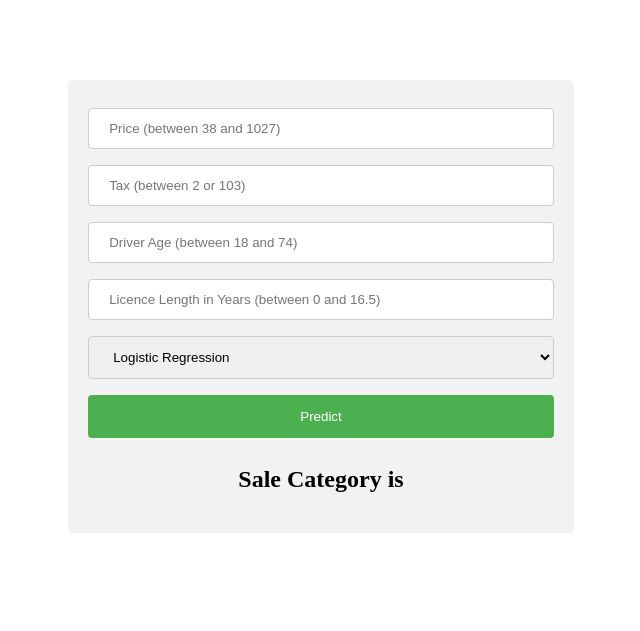
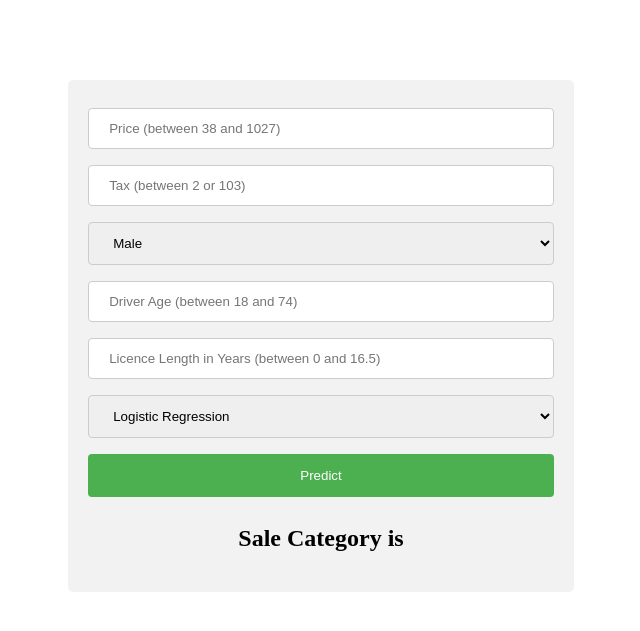
Before and after one commit to mvmorr/dummy, a Flask app: page / in a window 1280 px wide. Shown: the top 631 px of the page, without its empty margins (319-959 px from the left). Run offline with Flask 2, Linux system fonts and the light colour scheme; parts of the project's set-up code (start-up, migrations or seed data) failed here and were passed over.

Commit message:
Update home.html

```diff
--- a/templates/home.html
+++ b/templates/home.html
@@ -50,7 +50,9 @@ div {
 
     <label for="Tax"></label>
     <input type="number" id="Tax" name="Tax" placeholder="Tax (between 2 or 103)" min="2" max="103" step="0.1" required size="35">
-
+    <select name="sex">
+      <option value="1">Male </option>
+      <option value="0">Female</option>
     <label for="Driver_Age"></label>
     <input type="number" id="Driver_Age" name="Driver_Age" placeholder="Driver Age (between 18 and 74)" min="18" max="74" required>
 
```
